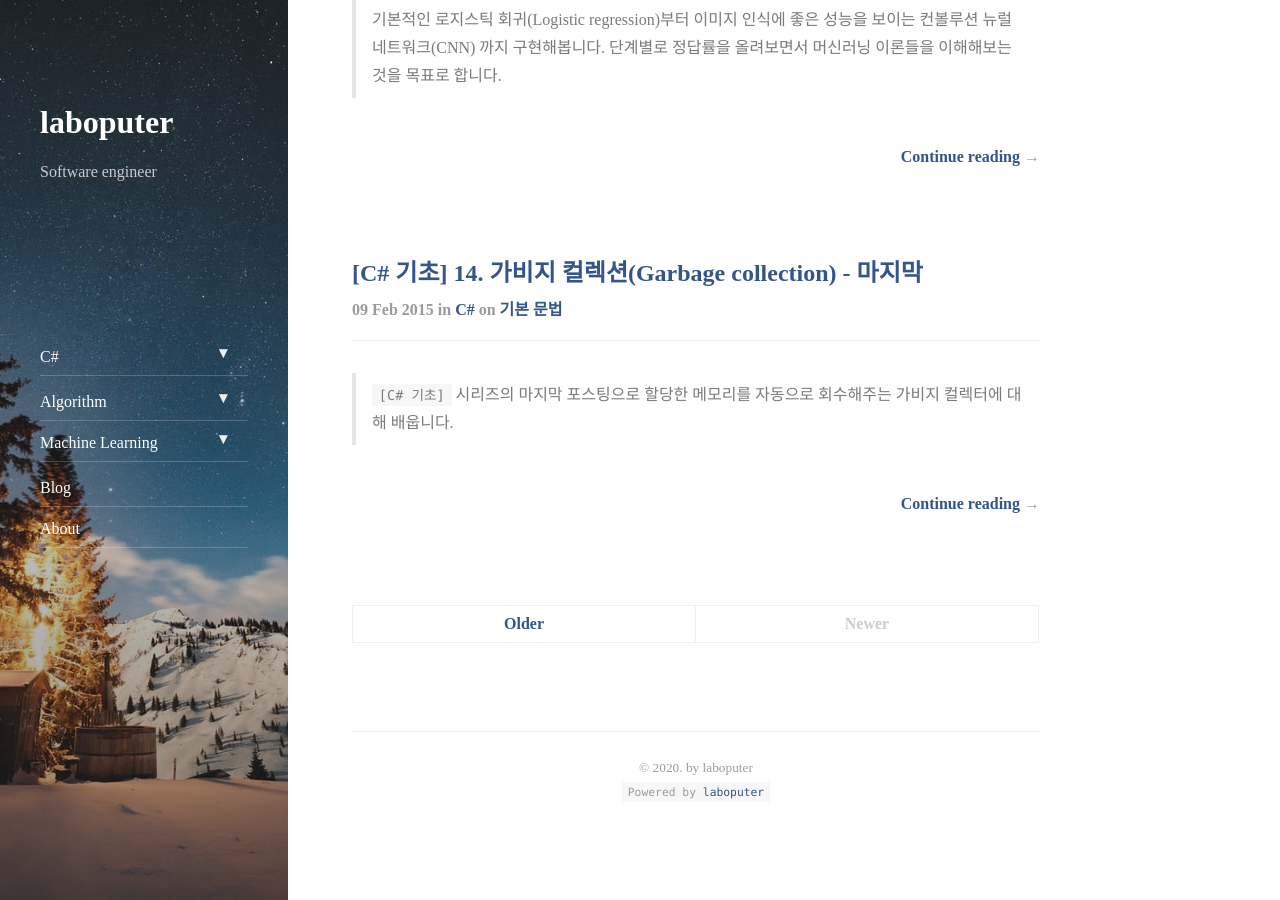
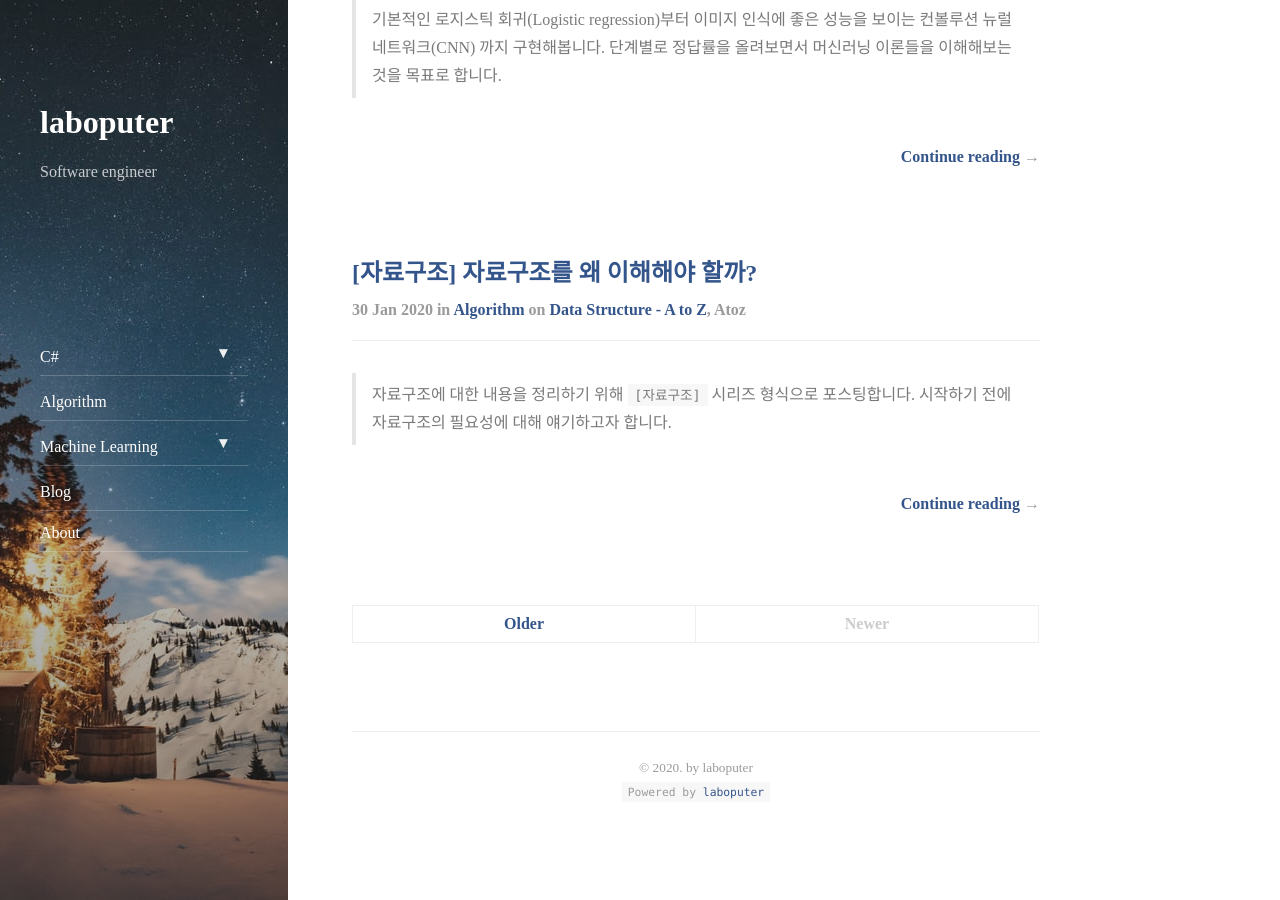
Before and after one commit to Laboputer/Laboputer.github.io, a Jekyll site: the page built from index.html, in a window 1280 px wide and 900 px high, scrolled down 2419 px. Built offline with Jekyll 4.4.1, drawn with Linux system fonts in a browser that asks for light colours; nearby versions of some CDN libraries; the list of posts is cut into pages by our own code.

Commit message:
[unfinished] algorithm-datastructure

```diff
--- /dev/null
+++ b/_featured_tags/algorithm-datastructure.md
@@ -0,0 +1,8 @@
+---
+layout: tag-blog
+title: Data Structure - A to Z
+slug: datastructure
+category: algorithm
+menu: false
+order: 1
+---
--- /dev/null
+++ b/_posts/algorithm-ds/2020-01-30-datastructure.md
@@ -0,0 +1,22 @@
+---
+layout: post
+title: "[자료구조] 자료구조를 왜 이해해야 할까?"
+subtitle: "ds1"
+categories: algorithm
+tags: datastructure atoz
+---
+
+> 자료구조에 대한 내용을 정리하기 위해 `[자료구조]` 시리즈 형식으로 포스팅합니다. 시작하기 전에 자료구조의 필요성에 대해 얘기하고자 합니다.
+
+
+## 자료구조(Data Structure)
+---
+
+자료구조가 무엇인가에 대해 찾아보면 [자료구조(위키)](https://ko.wikipedia.org/wiki/%EC%9E%90%EB%A3%8C_%EA%B5%AC%EC%A1%B0#:~:text=%EC%9E%90%EB%A3%8C%EA%B5%AC%EC%A1%B0%E8%B3%87%E6%96%99%E6%A7%8B%E9%80%A0%2C%20%EC%98%81%EC%96%B4,%EB%82%98%20%EB%AA%85%EB%A0%B9%EC%9D%84%20%EC%9D%98%EB%AF%B8%ED%95%9C%EB%8B%A4.) 에서는 이렇게 설명합니다.
+
+- 컴퓨터 과학에서 효율적인 접근 및 수정을 가능케 하는 자료의 조직, 관리, 저장을 의미한다.
+
+자료구조를 처음 접하는 분들 입장에서는 무슨 말인지 이해가 안될 것입니다. 자료구조는 영어로 Data Structure로 데이터를 다루는 구조에 대한 이야기입니다.
+프로그래밍은 어떤 반복된 데이터 작업을 컴퓨터에게 시키는 것입니다. 그런데 반복된 작업을 효율적으로 설계하면 더 빠르게 일처리를 시킬 수 있죠.
+
+이러한 반복된 작업이 어떤 것이냐에 따라 자료구조도 달라지고
```
Also changed, not shown: _featured_categories/algorithm.md (+1 -1 lines).
